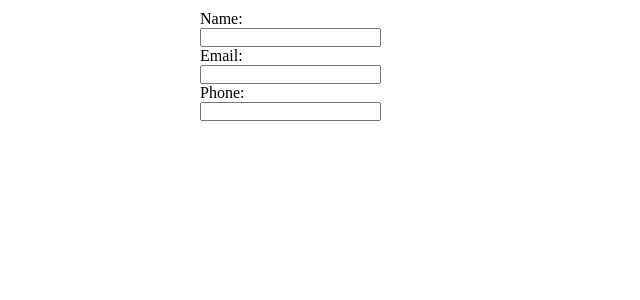
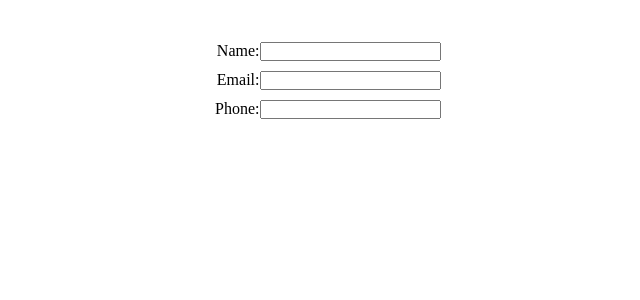
Before and after one commit to draczihper/resume, a React (Vite) app: page / in a window 1280 px wide. Shown: the top 300 px of the page, without its empty margins (340-980 px from the left). Built offline with nearby package versions, Linux system fonts and the light colour scheme.

Commit message:
Edit profile form and styles

```diff
--- a/src/components/Profile.jsx
+++ b/src/components/Profile.jsx
@@ -2,15 +2,13 @@ import { useState } from "react";
 
 export default function Profile() {
   return (
-    <div className="form">
-      <label>Name: </label>
-      <input type="text" />
-
-      <label>Email: </label>
-      <input type="text" />
-
-      <label>Phone: </label>
-      <input type="text" />
+    <div className="profile-details">
+      <label htmlFor="name">Name:</label>
+        <input type="text" name="name"/><br></br>
+     <label htmlFor="email">Email:</label>
+        <input type="text" name="email"/><br></br>
+     <label htmlFor="phone">Phone:</label>
+      <input type="text" name="phone" /><br></br>
     </div>
   );
 }
--- a/src/styles/styles.css
+++ b/src/styles/styles.css
@@ -7,9 +7,22 @@
 body {
   width: 100vw;
   height: 100vh;
+  display: flex;
+  justify-content: center;
+  padding-top: 2rem;
 }
 
-div.form {
-  width: 200px;
-  margin: 10px auto;
+div.profile-details {
+  /* width: 400px; */
 }
+
+div.profile-details label {
+  display: inline-block;
+  width: 100px;
+  text-align: right;
+  margin-top: 10px;
+}
+
+div.profile-details input {
+
+}
```
